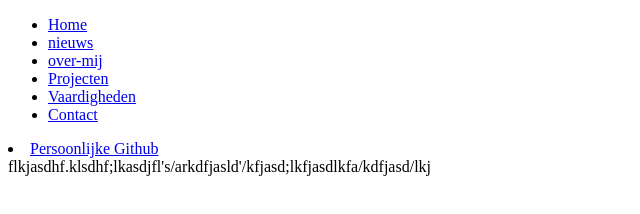
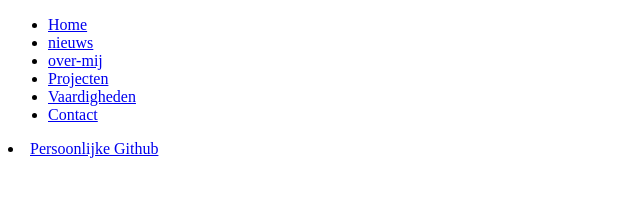
Before and after one commit to ROC-van-Amsterdam-College-Amstelland/project-portfolio-bengali123, a plain HTML site: page contact.html in a window 1280 px wide. Shown: the whole page, without its empty margins (0-640 px from the left). Drawn offline with Linux system fonts and the light colour scheme.

Commit message:
stomme tekst weggehaald

```diff
--- a/contact.html
+++ b/contact.html
@@ -24,6 +24,6 @@
 
 
 
-    flkjasdhf.klsdhf;lkasdjfl's/arkdfjasld'/kfjasd;lkfjasdlkfa/kdfjasd/lkj
+
 </body>
 </html>
```
